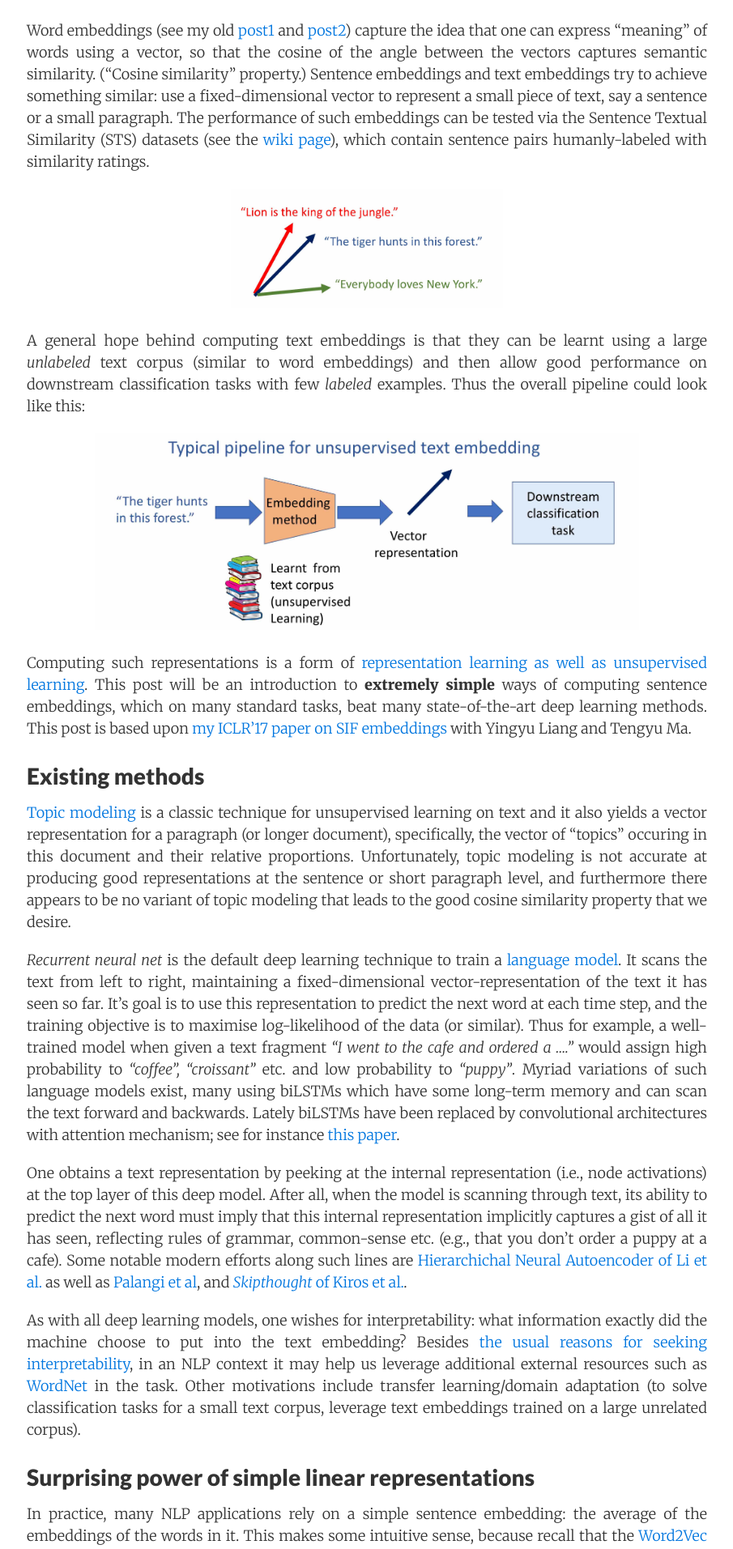
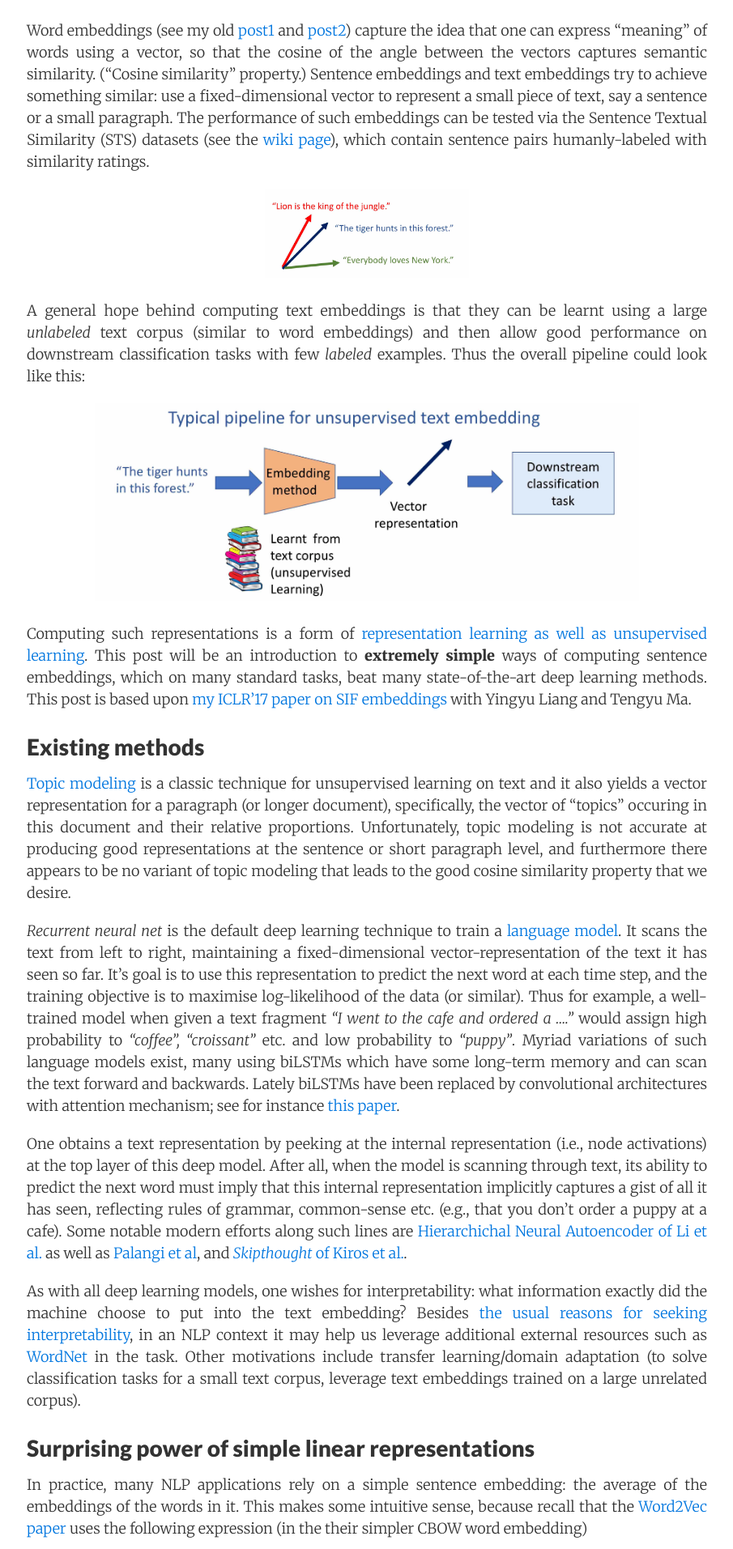
Before and after one commit to offconvex/offconvex.github.io, a Jekyll site: the page built from _posts/2018-06-16-textembeddings.md, in a window 1280 px wide. Shown: the part 490-2403 px from the top of the page at 81% size, without its empty margins (187-1092 px from the left). Built offline with Jekyll 4.4.1, drawn with Linux system fonts in a browser that asks for light colours; nearby versions of some CDN libraries; formulas are drawn with MathJax 3; comment, search, counter and statistics services are not loaded.

Commit message:
Update 2018-06-16-textembeddings.md

```diff
--- a/_posts/2018-06-16-textembeddings.md
+++ b/_posts/2018-06-16-textembeddings.md
@@ -11,7 +11,7 @@ Word embeddings (see my old [post1](http://www.offconvex.org/2015/12/12/word-emb
 
 
 <p style="text-align:center;">
-<img src="/assets/textembeddingvectorslide.jpg" width="40%"  alt="What are text embeddings." />
+<img src="/assets/textembeddingvectorslide.jpg" width="30%"  alt="What are text embeddings." />
 </p>
 
 A general hope behind computing text embeddings is that they can be learnt using a large *unlabeled* text corpus (similar to word embeddings) and then allow good performance on downstream classification tasks with few *labeled* examples. Thus the overall pipeline could look like this:
```
